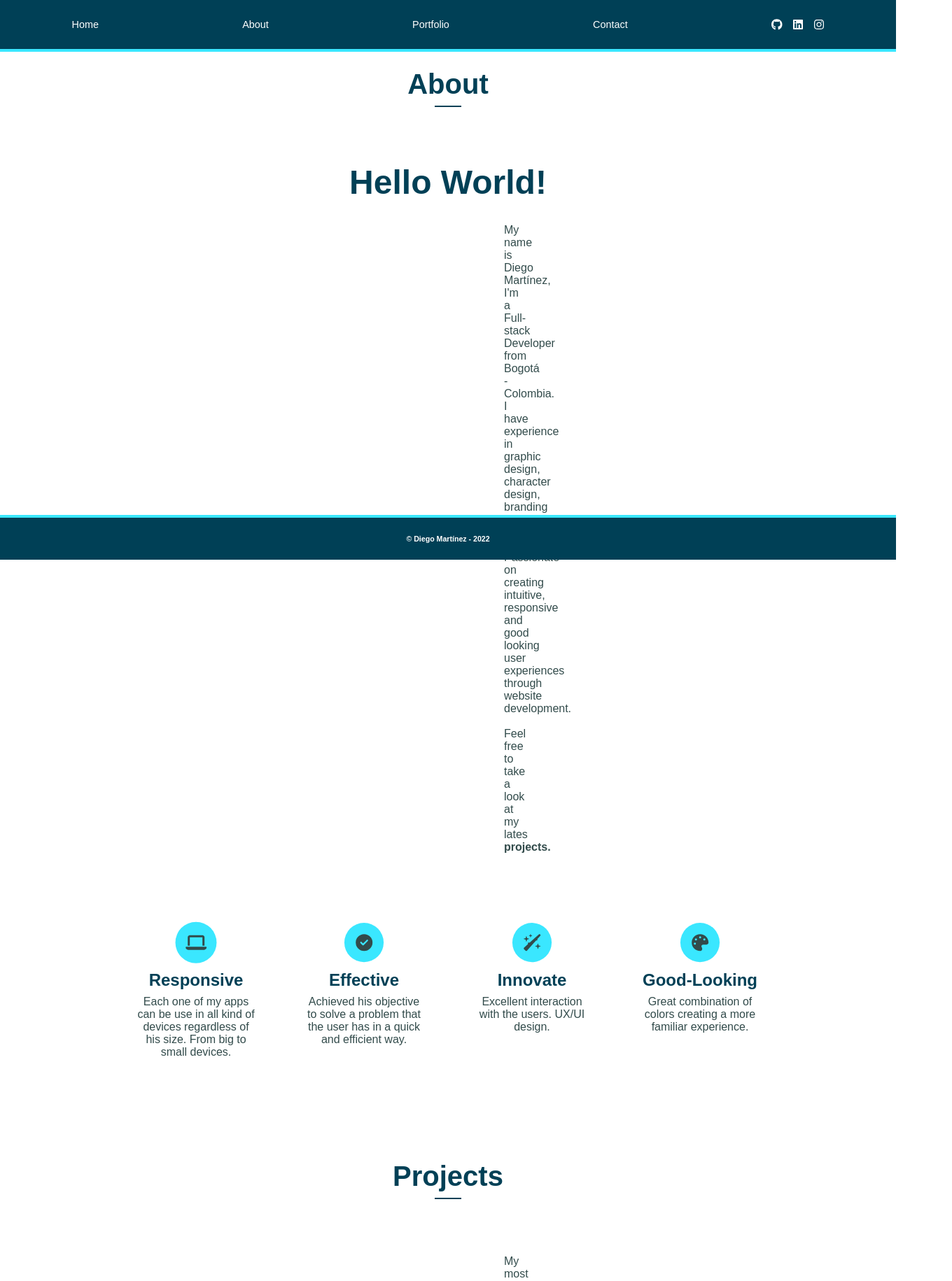
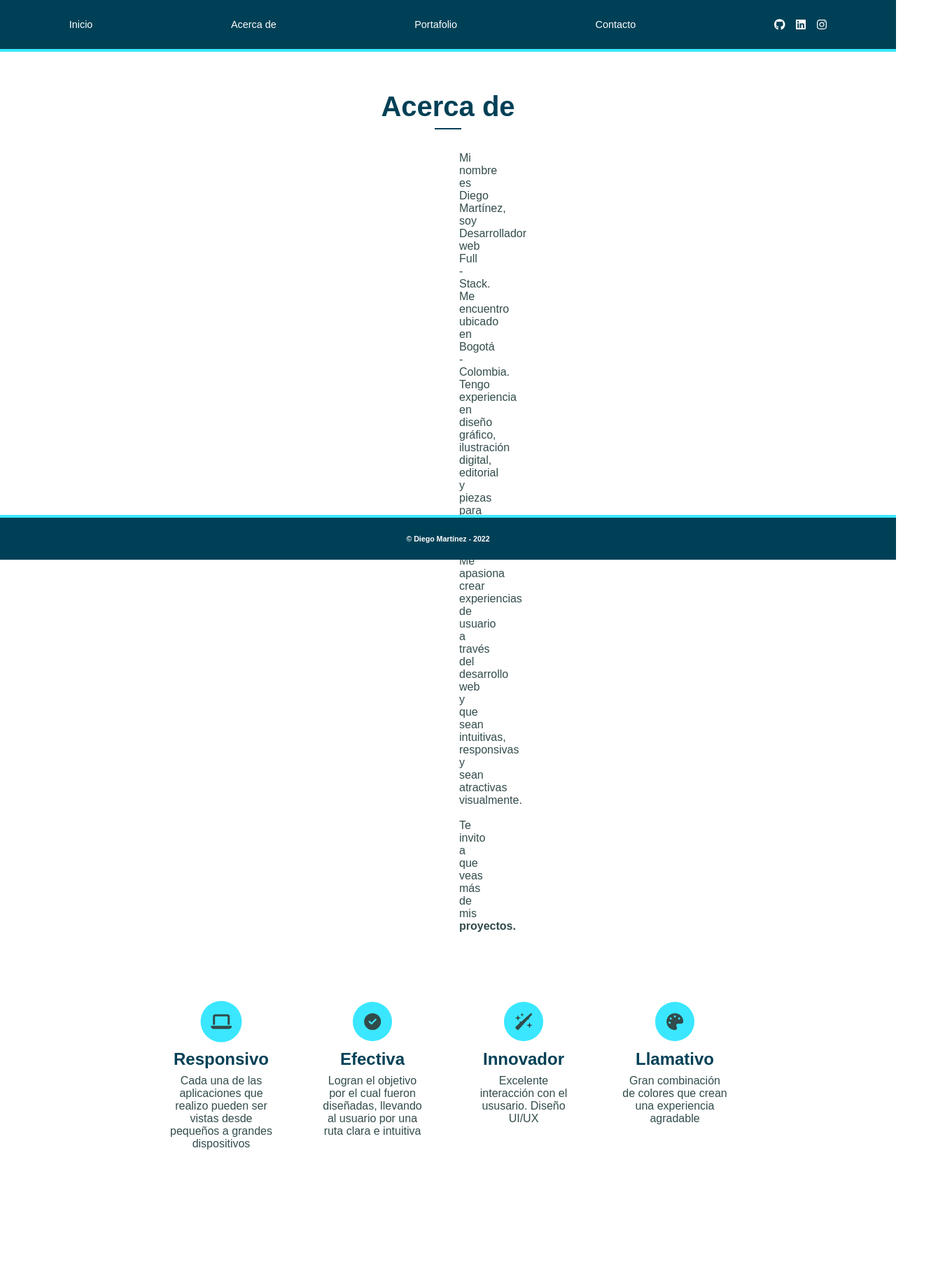
Before and after one commit to DiegoEMartinezZ/PortfolioWeb, a React (Create React App) app: page / in a window 1280 px wide. Shown: the top 1831 px of the page at 70% size, 1360 px wide, since content can reach past the window. Built offline with nearby package versions, Linux system fonts and the light colour scheme.

Commit message:
se cambia de idioma el portafolio a español

```diff
--- a/src/components/abilities/Abilities.js
+++ b/src/components/abilities/Abilities.js
@@ -14,28 +14,26 @@ export const Abilities = () => {
       <section className="abilities">
         <AbilitiesSection
           icon={faLaptop}
-          title="Responsive"
-          description="  Each one of my apps can be use in all kind of devices regardless of
-          his size. From big to small devices."
+          title="Responsivo"
+          description="Cada una de las aplicaciones que realizo pueden ser vistas desde pequeños a grandes dispositivos"
         />
 
         <AbilitiesSection
           icon={faCircleCheck}
-          title="Effective"
-          description="Achieved his objective to solve a problem that the user has in a
-          quick and efficient way."
+          title="Efectiva"
+          description="Logran el objetivo por el cual fueron diseñadas, llevando al usuario por una ruta clara e intuitiva"
         />
 
         <AbilitiesSection
           icon={faWandSparkles}
-          title="Innovate"
-          description="Excellent interaction with the users. UX/UI design."
+          title="Innovador"
+          description="Excelente interacción con el ususario. Diseño UI/UX"
         />
 
         <AbilitiesSection
           icon={faPalette}
-          title="Good-Looking "
-          description="Great combination of colors creating a more familiar experience."
+          title="Llamativo"
+          description="Gran combinación de colores que crean una experiencia agradable"
         />
       </section>
     </div>
--- a/src/components/about/About.js
+++ b/src/components/about/About.js
@@ -6,22 +6,22 @@ export const About = () => {
     <div className="about-container" id="about">
       <section className="about">
         <br />
-        <h1 className="section-title"> About </h1>
+        <h1 className="section-title"> Acerca de </h1>
         <div className="space"> </div>
 
         {/*Parte de foto mia + descripcion*/}
         <section className="about-description">
-          <h2 className="about-title"> Hello World! </h2>
           <p className="info">
-            My name is Diego Martínez, I'm a Full-stack Developer from Bogotá -
-            Colombia. I have experience in graphic design, character design,
-            branding and advertising creatives. Passionate on creating
-            intuitive, responsive and good looking user experiences through
-            website development.
+            Mi nombre es Diego Martínez, soy Desarrollador web Full - Stack. Me
+            encuentro ubicado en Bogotá - Colombia. Tengo experiencia en diseño
+            gráfico, ilustración digital, editorial y piezas para redes e
+            impresas. Me apasiona crear experiencias de usuario a través del
+            desarrollo web y que sean intuitivas, responsivas y sean atractivas
+            visualmente.
             <br />
             <br />
-            Feel free to take a look at my lates{" "}
-            <a href="#projects"> projects. </a>
+            Te invito a que veas más de mis
+            <a href="#projects"> proyectos. </a>
           </p>
         </section>
         <Abilities />
--- a/src/components/about/styles.css
+++ b/src/components/about/styles.css
@@ -14,12 +14,14 @@ div.about-container {
 h1.section-title {
   margin: 0 2rem;
   font-size: 2.5rem;
-  margin-top: 3rem;
+  margin-top: 5rem;
   color: #004056;
 }
 
-section.about-description {
-  margin: 5rem;
+section.about-description,
+section.project-description,
+section.contact-description {
+  margin: 1rem;
 }
 
 h2.about-title {
@@ -32,7 +34,7 @@ p.info {
   padding: 0 40rem;
   text-align: center;
   color: #324b4b;
-  margin: 2rem 0;
+  margin: 1rem 0;
 }
 
 section p.info a {
@@ -54,6 +56,8 @@ section.abilities {
   display: grid;
   grid-template-columns: 0.5fr 0.5fr 0.5fr 0.5fr;
   margin: auto 10rem;
+  margin-top: 2rem;
+  padding: 3rem;
 }
 
 .abilitiesIcon {
@@ -76,10 +80,6 @@ p.ability-description {
   margin: auto 15%;
   text-align: center;
   color: #324b4b;
-}
-
-section.project-description {
-  margin: 5rem;
 }
 
 section.project-preview {
@@ -125,6 +125,7 @@ button.view-code:hover {
 
 section#contact {
   margin: 5rem;
+  margin-bottom: 8rem;
 }
 
 footer {
--- a/src/components/contact/Contact.js
+++ b/src/components/contact/Contact.js
@@ -5,9 +5,9 @@ export const Contact = () => {
   return (
     <div className="contact-container">
       <section id="contact">
-        <h1 className="section-title"> Contact </h1>
+        <h1 className="section-title"> Contacto </h1>
         <div className="space"> </div>
-        <p>
+        <p className="contact-description ">
           Diego Ernesto Martínez Zambrano
           <br />
           diermaza.23@gmail.com
--- a/src/components/navBar/NavBar.js
+++ b/src/components/navBar/NavBar.js
@@ -7,19 +7,19 @@ export const NavBar = () => {
     <div className="navbar-container">
       <ul className="navbar" id="navbar">
         <a href="#navbar">
-          <li> Home </li>
+          <li> Inicio </li>
         </a>
 
         <a href="#about">
-          <li> About </li>
+          <li> Acerca de </li>
         </a>
 
         <a href="#projects">
-          <li> Portfolio </li>
+          <li> Portafolio </li>
         </a>
 
         <a href="#contact">
-          <li> Contact </li>
+          <li> Contacto </li>
         </a>
         <SocialMedia />
       </ul>
--- a/src/components/projects/ProjectSection.js
+++ b/src/components/projects/ProjectSection.js
@@ -1,6 +1,7 @@
 import React from "react";
 import { FontAwesomeIcon } from "@fortawesome/react-fontawesome";
-import { faCode, faPlayCircle } from "@fortawesome/free-solid-svg-icons";
+import { faPlayCircle } from "@fortawesome/free-solid-svg-icons";
+import { faGithub } from "@fortawesome/free-brands-svg-icons";
 
 export const ProjectSection = ({ title }) => {
   return (
@@ -16,7 +17,7 @@ export const ProjectSection = ({ title }) => {
               alert("En mantenimiento");
             }}
           >
-            <FontAwesomeIcon icon={faPlayCircle} /> App
+            <FontAwesomeIcon icon={faPlayCircle} /> Probar
           </button>
           <button
             href="/"
@@ -25,7 +26,7 @@ export const ProjectSection = ({ title }) => {
               alert("En mantenimiento");
             }}
           >
-            <FontAwesomeIcon icon={faCode} /> Code
+            <FontAwesomeIcon icon={faGithub} /> Código
           </button>
         </section>
       </article>
--- a/src/components/projects/Projects.js
+++ b/src/components/projects/Projects.js
@@ -7,13 +7,13 @@ export const Projects = () => {
     <div className="projects-container" id="projects">
       <section className="projects">
         <br />
-        <h1 className="section-title"> Projects </h1>
+        <h1 className="section-title"> Portafolio </h1>
         <div className="space"> </div>
         <section className="project-description">
           <p className="info">
-            My most current projects in which I applied all the knowledge that I
-            had, feel free to comment, make a suggestion or to ask anything
-            about this projects.
+            En esta sección verán mis proyectos más recientes en los que aplico
+            los conocimientos que tengo frente al desarrollo web. Cualquier
+            comentario, sugerencia o pregunta es más que bienvenida.
           </p>
           <section className="project-preview">
             <ProjectSection title="PokéQuiz" />
```
